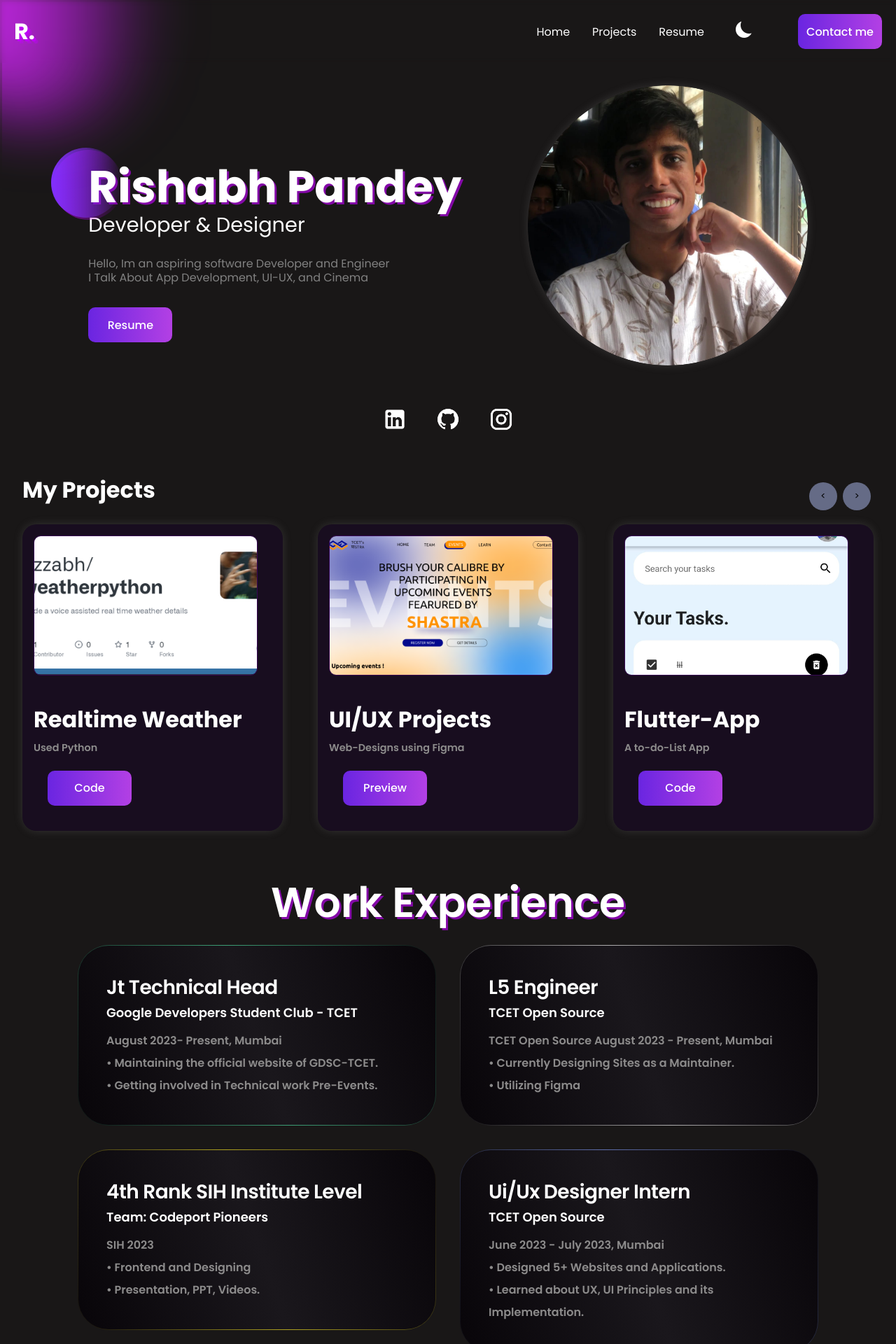
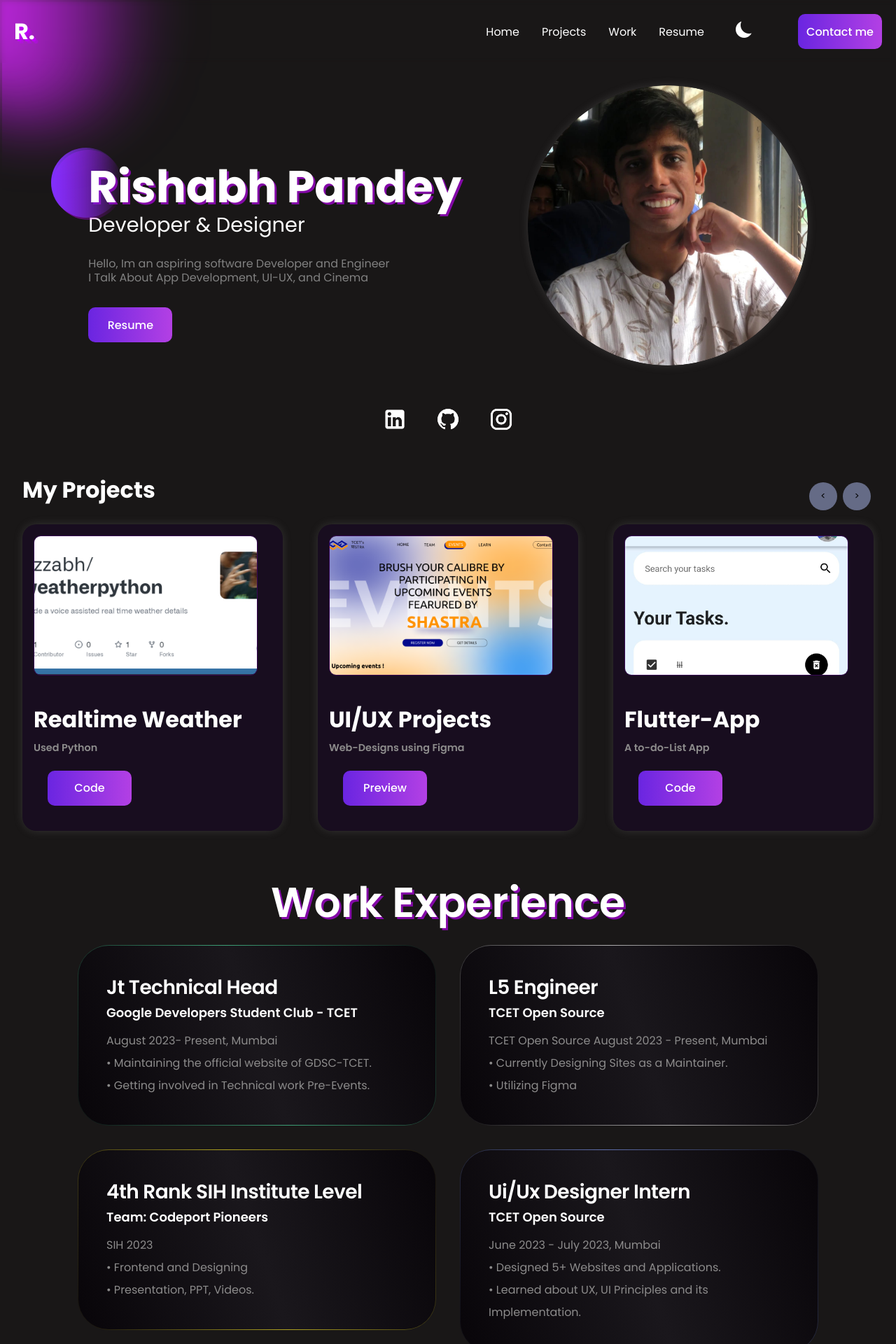
Before and after one commit to rizzabh/portfolio_react, a React (Vite) app: page / in a window 1280 px wide. Shown: the top 1920 px of the page at 70% size. Built offline with nearby package versions, Linux system fonts and the light colour scheme.

Commit message:
Nav bar Work

```diff
--- a/src/components/Header/Header.tsx
+++ b/src/components/Header/Header.tsx
@@ -20,8 +20,9 @@ const Header = () => {
     <div className='flexCenter padding innerWidth h-container'>
     <div className="logo hero-title"><a href='/'>R.</a></div>
     <div className="flexCenter h-menu">
-        <a href="" className='Navv' >Home</a>
+        <a href="/" className='Navv' >Home</a>
         <a href="#MyProjects" className='Navv'>Projects</a>
+        <a href='#Work' className='Navv'>Work</a>
         <a href="https://drive.google.com/file/d/1ZE0uFdpDIj-E8wJFjxSFgOj2Nn6TaTut/view?usp=sharing" download="Rishabh Resume" className='Navv'>Resume</a>
         <div><input className='change-theme' id='dark-model' type='checkbox' onChange={toggleTheme}/> <label htmlFor="dark-model"><img src="icons8-dark-theme-30.png" id='abc' alt="Themes"/></label> </div>
         <button className='button2 Navv' ><a href="#Contact">Contact me</a></button>
--- a/src/components/Work/Work.scss
+++ b/src/components/Work/Work.scss
@@ -114,7 +114,7 @@
 }
 
 .card-description {
-  font-weight: 600;
+  font-weight: 100;
   line-height: 32px;
   font-size: 16px;
   max-width: 470px;
--- a/src/components/Work/Work.tsx
+++ b/src/components/Work/Work.tsx
@@ -3,7 +3,7 @@ import "./Work.scss";
 const Work = () => {
   return (
     <>
-      <div className="container">
+      <div className="container" id="Work">
         <p className="container-title padddings">
           Work Experience
         </p>
```
